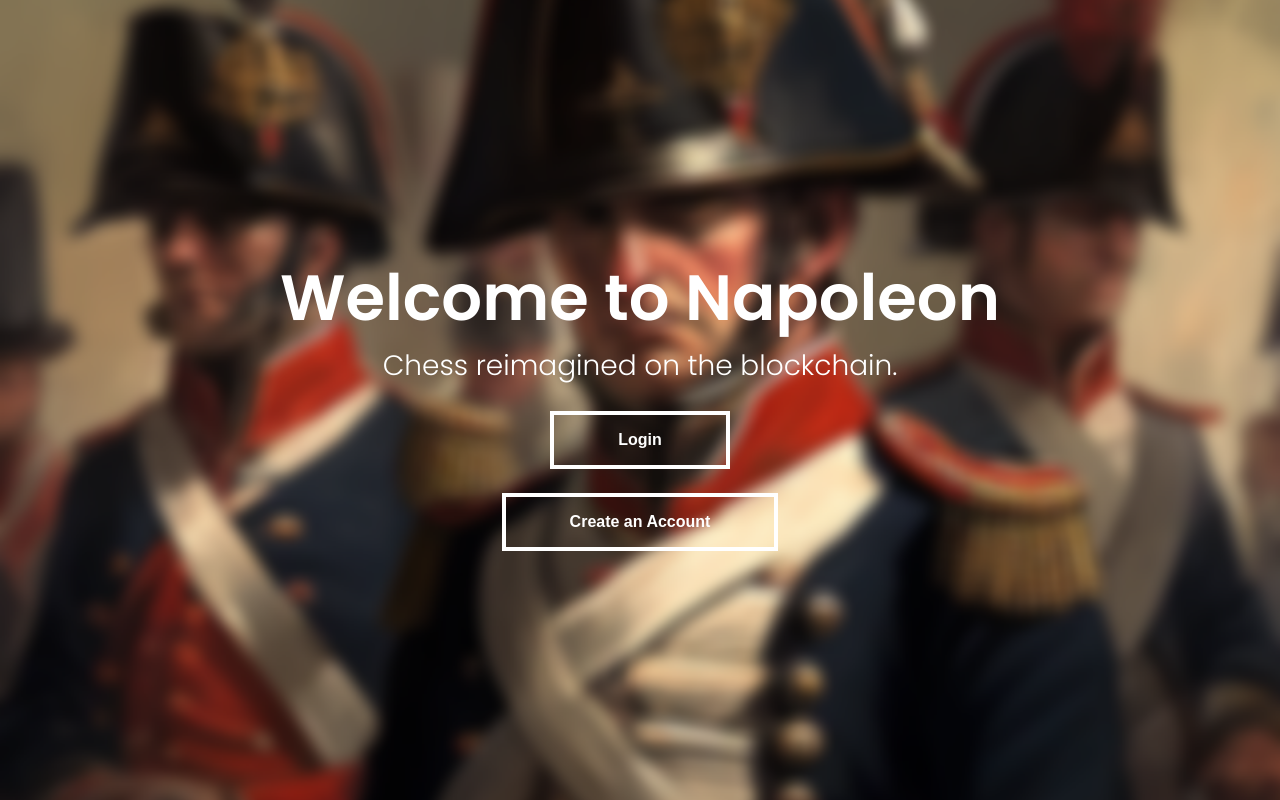
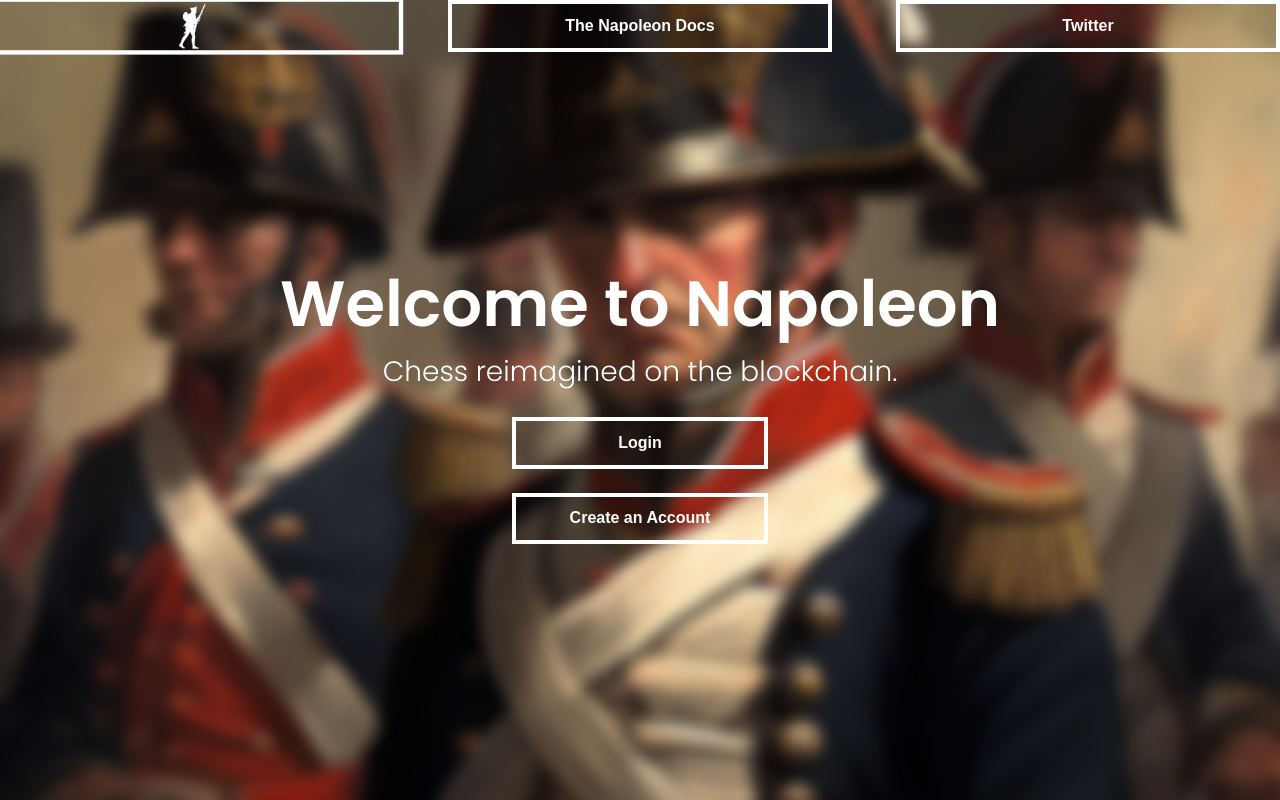
Before and after one commit to thomasturek/colonycraft, a React (Create React App) app in the folder chess3/: page / in a window 1280 px wide. Built offline with nearby package versions, Linux system fonts and the light colour scheme; no server answers.

Commit message:
Headers to social on main page

```diff
--- a/chess3/src/Home.css
+++ b/chess3/src/Home.css
@@ -36,10 +36,11 @@
 }
 
 .button, .button:visited {
-  padding: 1rem 4rem;
+  padding: 1vw 2vh;
   color: white;
   display: flex;
   align-items: center;
+  width: 20vw;
   justify-content: center;
   font-size: 1rem;
   font-weight: 800;
@@ -51,7 +52,64 @@
   text-decoration: none;
 }
 
-.button:hover {
+.headingbutton, .headingbutton:visited {
+  padding: 1vw 2vh;
+  color: white;
+  display: flex;
+  align-items: center;
+  width: 30%;
+  justify-content: center;
+  font-size: 1rem;
+  font-weight: 800;
+  background-color: transparent;
+  border: 0.5vh solid white;
+  cursor: pointer;
+  transition: transform 0.3s ease, background-color 0.3s ease;
+  position: absolute;
+  left: 35%;
+  top: 0%;
+  text-decoration: none;
+}
+
+.headingbutton2, .headingbutton2:visited {
+  padding: 1vw 2vh;
+  color: white;
+  display: flex;
+  align-items: center;
+  width: 30%;
+  justify-content: center;
+  font-size: 1rem;
+  font-weight: 800;
+  background-color: transparent;
+  border: 0.5vh solid white;
+  cursor: pointer;
+  transition: transform 0.3s ease, background-color 0.3s ease;
+  position: absolute;
+  left: 0%;
+  top: 0%;
+  text-decoration: none;
+}
+
+.headingbutton3, .headingbutton3:visited {
+  padding: 1vw 2vh;
+  color: white;
+  display: flex;
+  align-items: center;
+  width: 30%;
+  justify-content: center;
+  font-size: 1rem;
+  font-weight: 800;
+  background-color: transparent;
+  border: 0.5vh solid white;
+  cursor: pointer;
+  transition: transform 0.3s ease, background-color 0.3s ease;
+  position: absolute;
+  right: 0%;
+  top: 0%;
+  text-decoration: none;
+}
+
+.button:hover, .headingbutton:hover, .headingbutton2:hover, .headingbutton3:hover {
   transform: scale(1.1);
   background-image: url("./images/soldier.png");
   color: transparent;
--- a/chess3/src/Home.js
+++ b/chess3/src/Home.js
@@ -34,6 +34,21 @@ const Home = () => {
     <div className="home">
     <head> <script async src="https://pagead2.googlesyndication.com/pagead/js/adsbygoogle.js?client=ca-pub-7400163886565608"
      crossorigin="anonymous"></script> </head>
+     <form>
+     <button className="headingbutton" formaction="http://docs.napoleonchess.xyz">
+       The Napoleon Docs
+     </button>
+     </form>
+     <form>
+     <button className="headingbutton2" formaction="https://discord.gg/9XhNSdRg">
+       Discord
+     </button>
+     </form>
+     <form>
+     <button className="headingbutton3" formaction="http://docs.napoleonchess.xyz">
+       Twitter
+     </button>
+     </form>
       <h1 className="title">Welcome to Napoleon</h1>
       <h2 className="subtitle">Chess reimagined on the blockchain.</h2>
         <button className="button" onClick={handleSubmit}>
```
